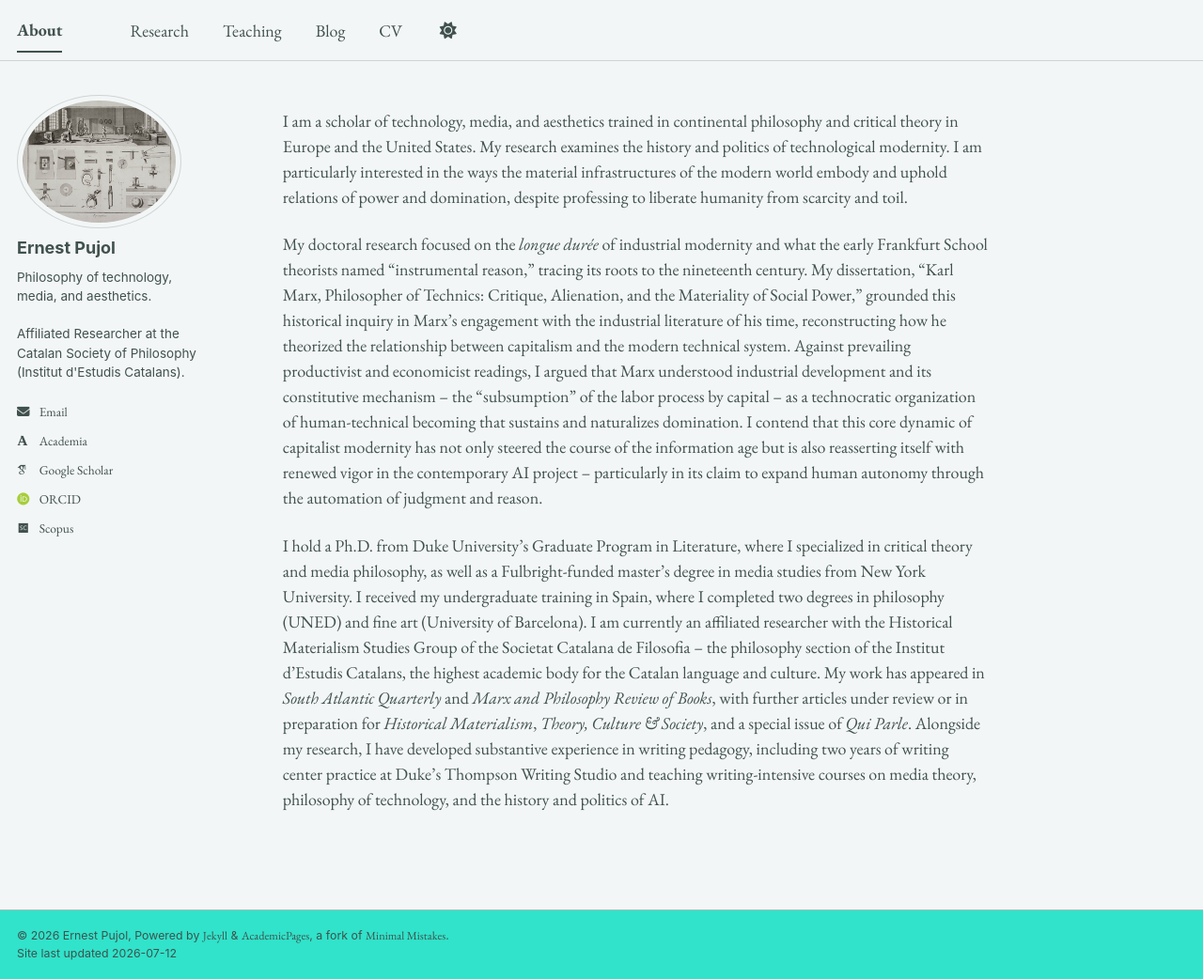
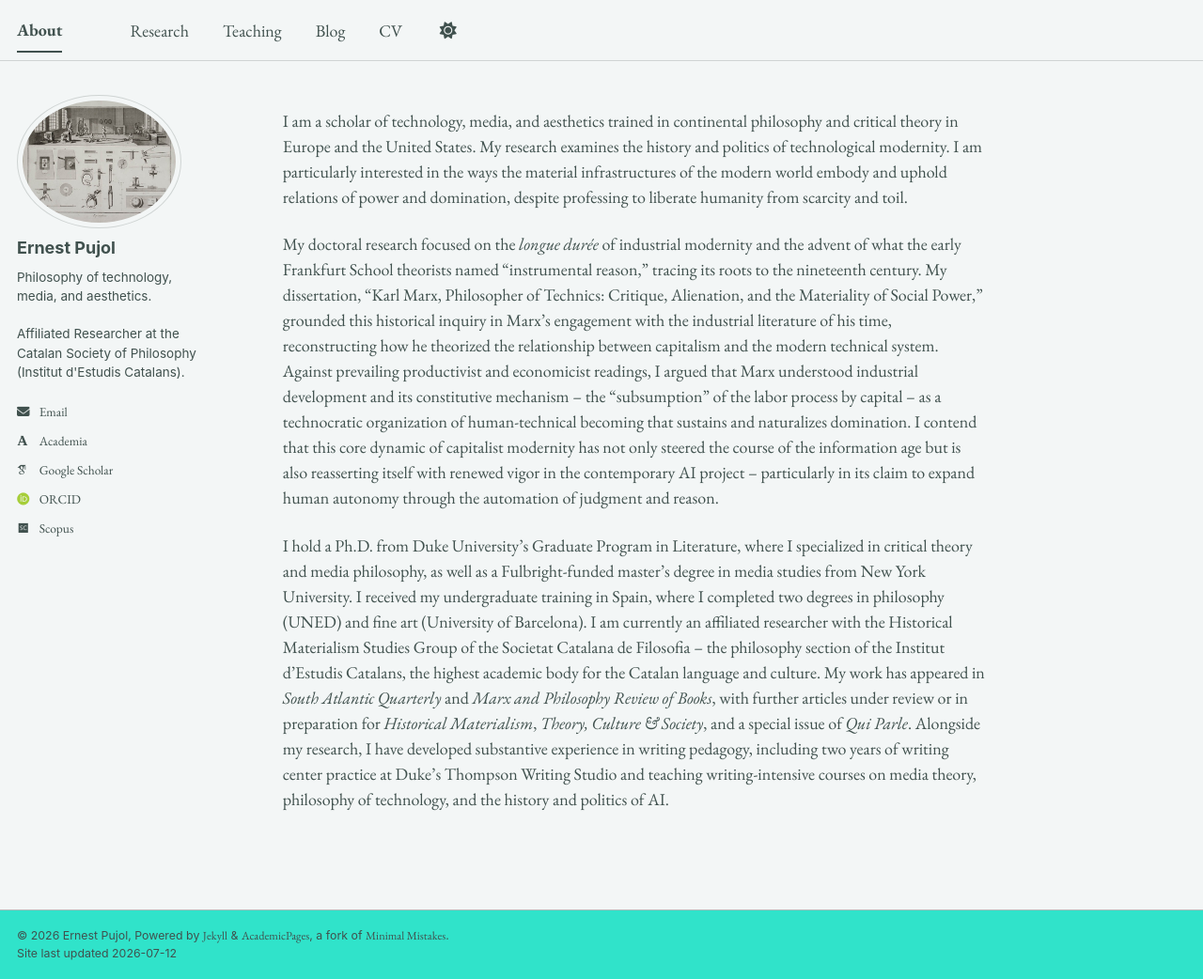
Before and after one commit to epujol90/epujol90.github.io, a Jekyll site: the page built from _pages/about.md, in a window 1280 px wide and 1042 px high. Shown: the whole window at 94% size. Built offline with Jekyll 4.4.1, drawn with Linux system fonts in a browser that asks for light colours; some web fonts are replaced; a script bundle is joined from its source files by our own code; library files that are not in the unit come from our copies.

Commit message:
Update about.md

```diff
--- a/_pages/about.md
+++ b/_pages/about.md
@@ -8,6 +8,6 @@ redirect_from:
 ---
 I am a scholar of technology, media, and aesthetics trained in continental philosophy and critical theory in Europe and the United States. My research examines the history and politics of technological modernity. I am particularly interested in the ways the material infrastructures of the modern world embody and uphold relations of power and domination, despite professing to liberate humanity from scarcity and toil.
 
-My doctoral research focused on the _longue durée_ of industrial modernity and what the early Frankfurt School theorists named "instrumental reason," tracing its roots to the nineteenth century. My dissertation, “Karl Marx, Philosopher of Technics: Critique, Alienation, and the Materiality of Social Power,” grounded this historical inquiry in Marx’s engagement with the industrial literature of his time, reconstructing how he theorized the relationship between capitalism and the modern technical system. Against prevailing productivist and economicist readings, I argued that Marx understood industrial development and its constitutive mechanism -- the "subsumption" of the labor process by capital -- as a technocratic organization of human-technical becoming that sustains and naturalizes domination. I contend that this core dynamic of capitalist modernity has not only steered the course of the information age but is also reasserting itself with renewed vigor in the contemporary AI project -- particularly in its claim to expand human autonomy through the automation of judgment and reason.
+My doctoral research focused on the _longue durée_ of industrial modernity and the advent of what the early Frankfurt School theorists named "instrumental reason," tracing its roots to the nineteenth century. My dissertation, “Karl Marx, Philosopher of Technics: Critique, Alienation, and the Materiality of Social Power,” grounded this historical inquiry in Marx’s engagement with the industrial literature of his time, reconstructing how he theorized the relationship between capitalism and the modern technical system. Against prevailing productivist and economicist readings, I argued that Marx understood industrial development and its constitutive mechanism -- the "subsumption" of the labor process by capital -- as a technocratic organization of human-technical becoming that sustains and naturalizes domination. I contend that this core dynamic of capitalist modernity has not only steered the course of the information age but is also reasserting itself with renewed vigor in the contemporary AI project -- particularly in its claim to expand human autonomy through the automation of judgment and reason.
 
 I hold a Ph.D. from Duke University’s Graduate Program in Literature, where I specialized in critical theory and media philosophy, as well as a Fulbright-funded master’s degree in media studies from New York University. I received my undergraduate training in Spain, where I completed two degrees in philosophy (UNED) and fine art (University of Barcelona). I am currently an affiliated researcher with the Historical Materialism Studies Group of the Societat Catalana de Filosofia -- the philosophy section of the Institut d’Estudis Catalans, the highest academic body for the Catalan language and culture. My work has appeared in _South Atlantic Quarterly_ and _Marx and Philosophy Review of Books_, with further articles under review or in preparation for _Historical Materialism_, _Theory, Culture & Society_, and a special issue of _Qui Parle_. Alongside my research, I have developed substantive experience in writing pedagogy, including two years of writing center practice at Duke’s Thompson Writing Studio and teaching writing-intensive courses on media theory, philosophy of technology, and the history and politics of AI.
```
